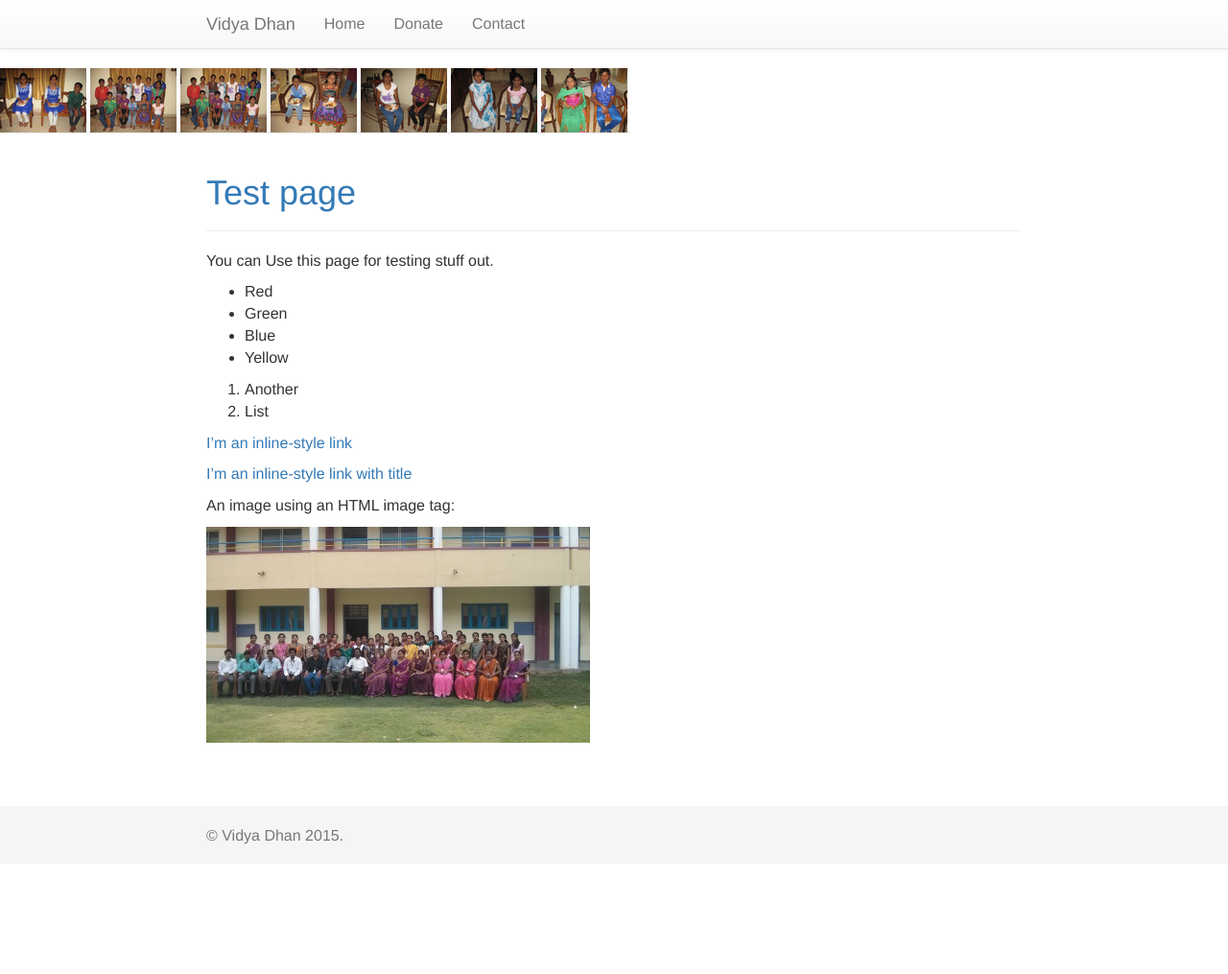
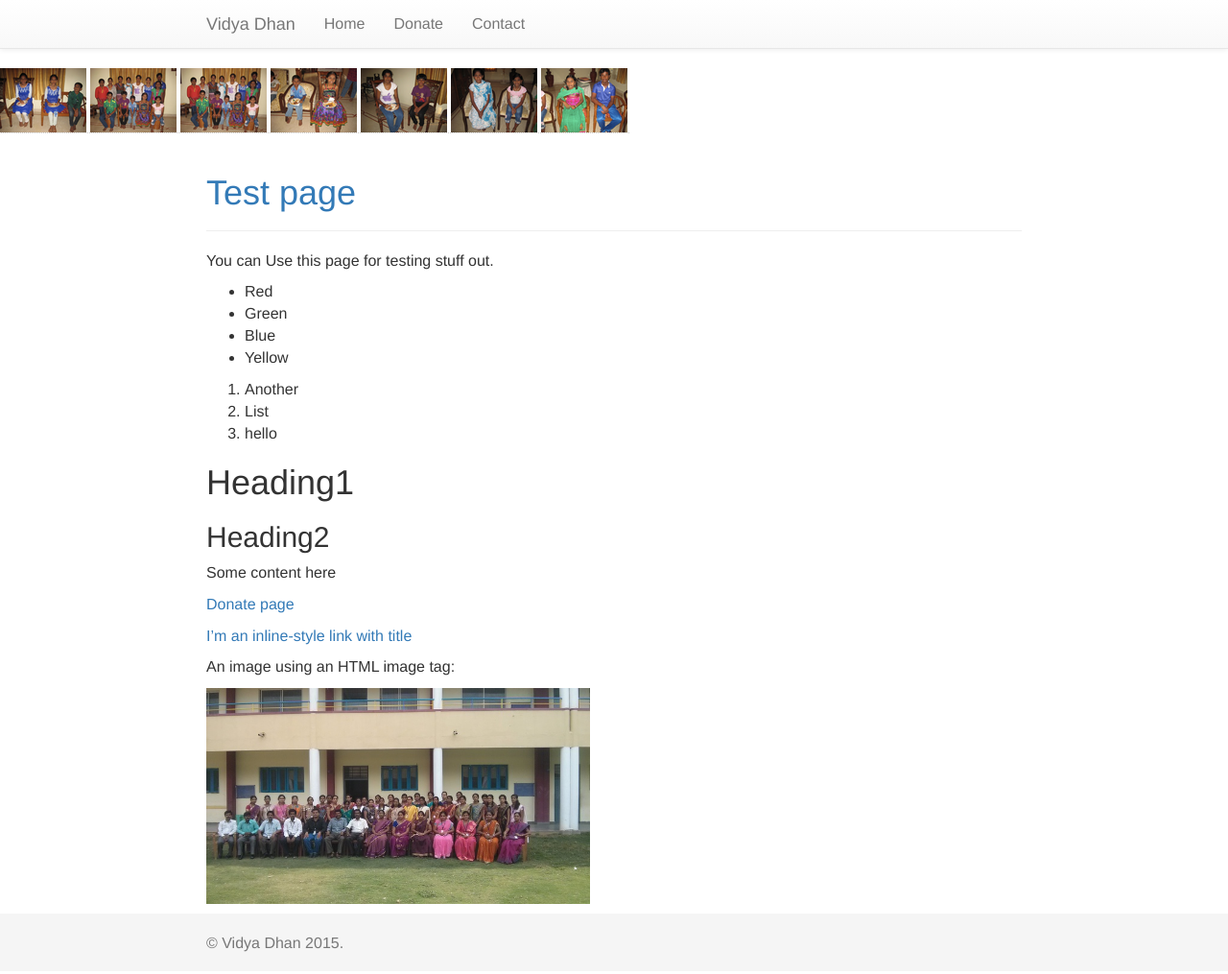
Before and after one commit to VidyaDhan/vidyadhan.github.io, a Jekyll site: the page built from test.md, in a window 1280 px wide. Shown: the whole page at 96% size. Built offline with Jekyll 4.4.1, drawn with Linux system fonts in a browser that asks for light colours; nearby versions of some CDN libraries; before the commit the page ends 903 px from its top, so only the background shows below that.

Commit message:
Test change

```diff
--- a/test.md
+++ b/test.md
@@ -13,8 +13,15 @@ You can Use this page for testing stuff out.
 
 1. Another
 2. List
+3. hello
 
-[I'm an inline-style link](https://www.google.com)
+
+# Heading1
+## Heading2
+
+Some content here
+
+[Donate page](/donate)
 
 [I'm an inline-style link with title](https://www.google.com "Google's Homepage")
 
```
